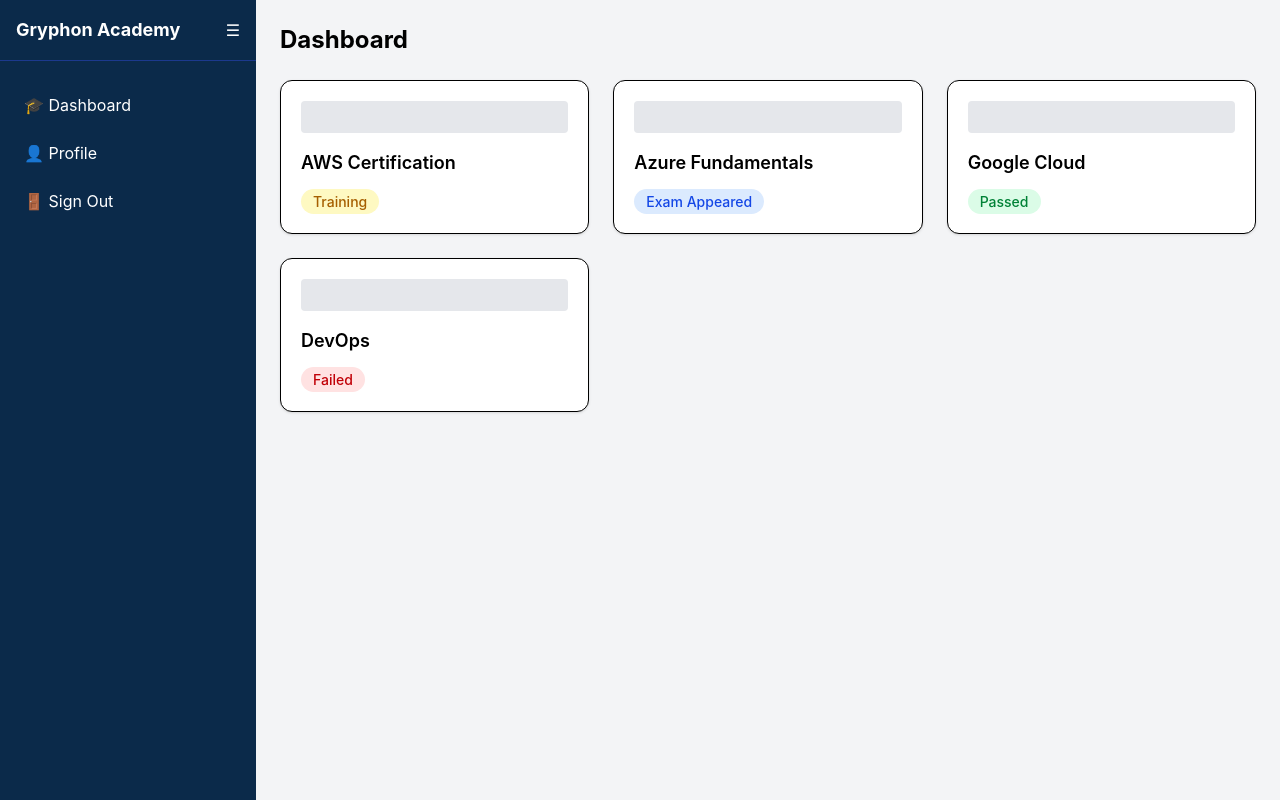
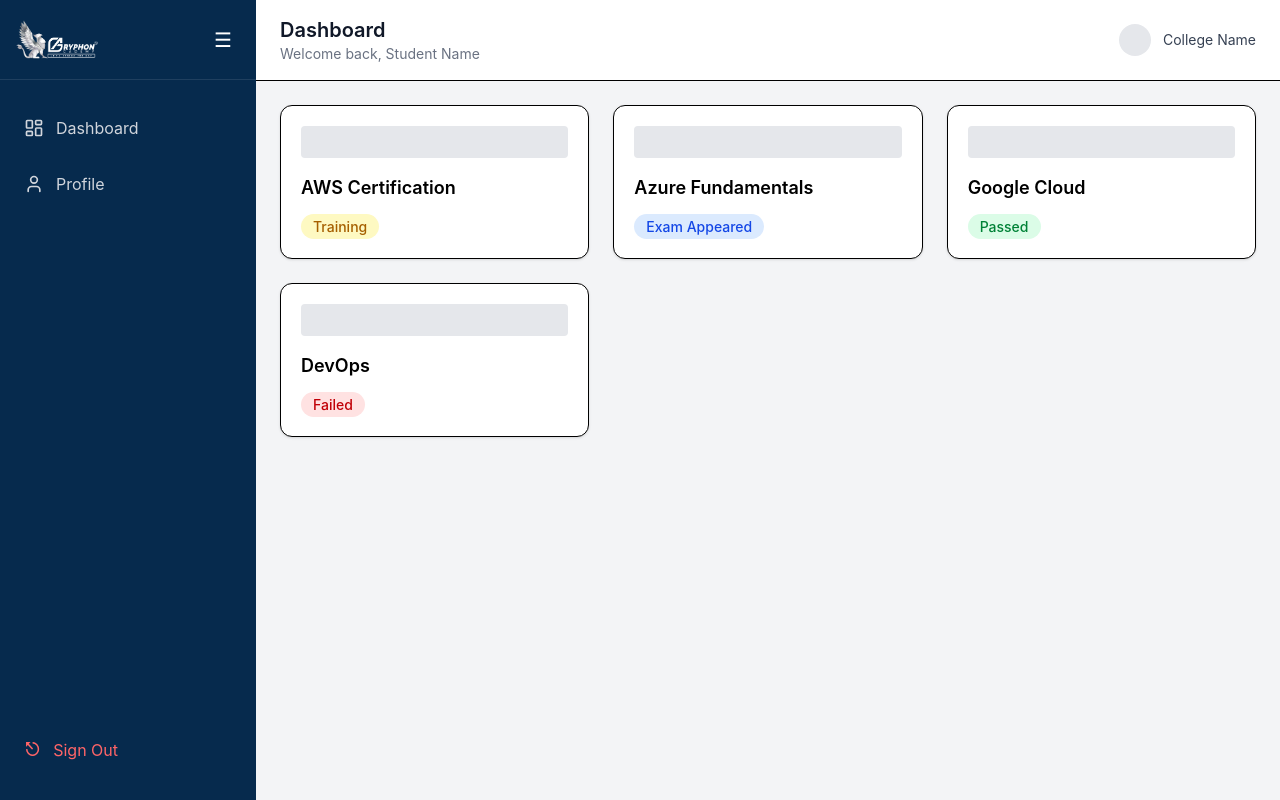
Before and after one commit to vanshaggrwal/ERP-certificate, a React (Vite) app: page /student in a window 1280 px wide. Built offline with nearby package versions, Linux system fonts and the light colour scheme.

Commit message:
New Student Dashboard

```diff
--- a/src/components/layout/StudentLayout.jsx
+++ b/src/components/layout/StudentLayout.jsx
@@ -1,14 +1,25 @@
+import { useState } from "react";
+import StudentSidebar from "../layout/StudentSidebar";
+import StudentNavbar from "../layout/StudentNavbar";
 import { Outlet } from "react-router-dom";
-import StudentSidebar from "./StudentSidebar";
 
 export default function StudentLayout() {
+  const [collapsed, setCollapsed] = useState(false);
+
   return (
-    <div className="flex h-screen bg-gray-100">
-      <StudentSidebar />
+    <div className="flex min-h-screen">
+      <StudentSidebar
+        collapsed={collapsed}
+        setCollapsed={setCollapsed}
+      />
 
-      <main className="flex-1 p-6 overflow-y-auto">
-        <Outlet />
-      </main>
+      <div className="flex-1 bg-gray-100">
+        <StudentNavbar />
+
+        <main className="p-6">
+          <Outlet />
+        </main>
+      </div>
     </div>
   );
 }
--- a/src/components/layout/StudentNavbar.jsx
+++ b/src/components/layout/StudentNavbar.jsx
@@ -1,9 +1,8 @@
 export default function StudentNavbar() {
   return (
-    <div className="bg-white border-b px-6 py-4 flex items-center justify-between">
-      {/* Left: Welcome */}
+    <header className="bg-white px-6 py-4 border-b flex items-center justify-between">
       <div>
-        <h1 className="text-xl font-semibold text-gray-800">
+        <h1 className="text-xl font-semibold text-gray-900">
           Dashboard
         </h1>
         <p className="text-sm text-gray-500">
@@ -11,13 +10,12 @@
         </p>
       </div>
 
-      {/* Right: College Logo */}
       <div className="flex items-center gap-3">
-        <div className="w-10 h-10 bg-gray-200 rounded-full" />
-        <span className="hidden md:block font-medium text-gray-700">
+        <div className="h-8 w-8 rounded-full bg-gray-200" />
+        <span className="text-sm text-gray-700">
           College Name
         </span>
       </div>
-    </div>
+    </header>
   );
 }
--- a/src/components/layout/StudentSidebar.jsx
+++ b/src/components/layout/StudentSidebar.jsx
@@ -1,57 +1,87 @@
-import { NavLink } from "react-router-dom";
-import { useState } from "react";
+import { NavLink, useNavigate } from "react-router-dom";
+import { LayoutDashboard, User } from "lucide-react";
+import logo from "../../assets/logo.png";
 
-export default function StudentSidebar() {
-  const [collapsed, setCollapsed] = useState(false);
+export default function StudentSidebar({ collapsed, setCollapsed }) {
+  const navigate = useNavigate();
+
+  const links = [
+    {
+      name: "Dashboard",
+      path: "/student/dashboard",
+      end: true,
+      icon: LayoutDashboard,
+    },
+    {
+      name: "Profile",
+      path: "/student/profile",
+      icon: User,
+    },
+  ];
+
+  const handleSignOut = () => {
+    navigate("/login");
+  };
 
   return (
-    <div
-      className={`bg-[#0B2A4A] text-white h-full transition-all duration-300 ${
+    <aside
+      className={`h-screen bg-[#062a4d] text-white flex flex-col transition-all duration-300 ${
         collapsed ? "w-20" : "w-64"
       }`}
     >
-      {/* Logo */}
-      <div className="p-4 flex items-center justify-between border-b border-blue-900">
+      {/* LOGO + TOGGLE */}
+      <div className="h-20 flex items-center justify-between px-4 border-b border-white/10">
         {!collapsed && (
-          <h1 className="font-bold text-lg">Gryphon Academy</h1>
+          <img
+            src={logo}
+            alt="ERP Logo"
+            className="h-10 object-contain"
+          />
         )}
 
         <button
           onClick={() => setCollapsed(!collapsed)}
-          className="text-white"
+          className="text-white text-xl p-2 rounded hover:bg-white/10"
         >
           ☰
         </button>
       </div>
 
-      {/* Menu */}
-      <nav className="mt-6 flex flex-col gap-2 px-2">
+      {/* NAV LINKS */}
+      <nav className="px-2 py-6 space-y-2 flex-1">
+        {links.map((l) => {
+          const Icon = l.icon;
+          return (
             <NavLink
-          to="/student/dashboard"
+              key={l.path}
+              to={l.path}
+              end={l.end}
               className={({ isActive }) =>
-            `px-4 py-2 rounded-lg hover:bg-blue-800 ${
-              isActive ? "bg-blue-800" : ""
-            }`
+                [
+                  "flex items-center gap-3 px-4 py-3 rounded-lg transition",
+                  isActive
+                    ? "bg-blue-600 text-white"
+                    : "text-gray-300 hover:bg-white/10",
+                ].join(" ")
               }
             >
-          🎓 {!collapsed && "Dashboard"}
+              <Icon className="w-5 h-5 shrink-0" />
+              {!collapsed && <span>{l.name}</span>}
             </NavLink>
+          );
+        })}
+      </nav>
 
-        <NavLink
-          to="/student/profile"
-          className={({ isActive }) =>
-            `px-4 py-2 rounded-lg hover:bg-blue-800 ${
-              isActive ? "bg-blue-800" : ""
-            }`
-          }
+      {/* SIGN OUT */}
+      <div className="px-2 pb-6">
+        <button
+          onClick={handleSignOut}
+          className="flex items-center gap-3 w-full px-4 py-3 rounded-lg text-left text-red-400 hover:bg-red-500/10 hover:text-red-300 transition"
         >
-          👤 {!collapsed && "Profile"}
-        </NavLink>
-
-        <button className="px-4 py-2 rounded-lg hover:bg-red-600 text-left mt-auto">
-          🚪 {!collapsed && "Sign Out"}
+          <span className="text-lg">⎋</span>
+          {!collapsed && <span>Sign Out</span>}
         </button>
-      </nav>
       </div>
+    </aside>
   );
 }
--- a/src/pages/Login.jsx
+++ b/src/pages/Login.jsx
@@ -116,15 +116,8 @@
               {loading ? "Signing in..." : "Sign In"}
             </button>
 
-            {/* Back */}
-            <div className="text-center">
-              <Link
-                to="/home"
-                className="text-sm text-gray-500 hover:text-gray-700"
-              >
-                ← Back to Home
-              </Link>
-            </div>
+
+
           </form>
         </div>
       </div>
--- a/src/pages/student/Dashboard.jsx
+++ b/src/pages/student/Dashboard.jsx
@@ -9,9 +9,6 @@
 
 export default function StudentDashboard() {
   return (
-    <div>
-      <h1 className="text-2xl font-bold mb-6">Dashboard</h1>
-
     <div className="grid grid-cols-1 md:grid-cols-2 xl:grid-cols-3 gap-6">
       {dummyCourses.map((course) => (
         <CourseCard
@@ -21,6 +18,5 @@
         />
       ))}
     </div>
-    </div>
   );
 }
```
Lines whose indentation alone changed are shown as unchanged.
